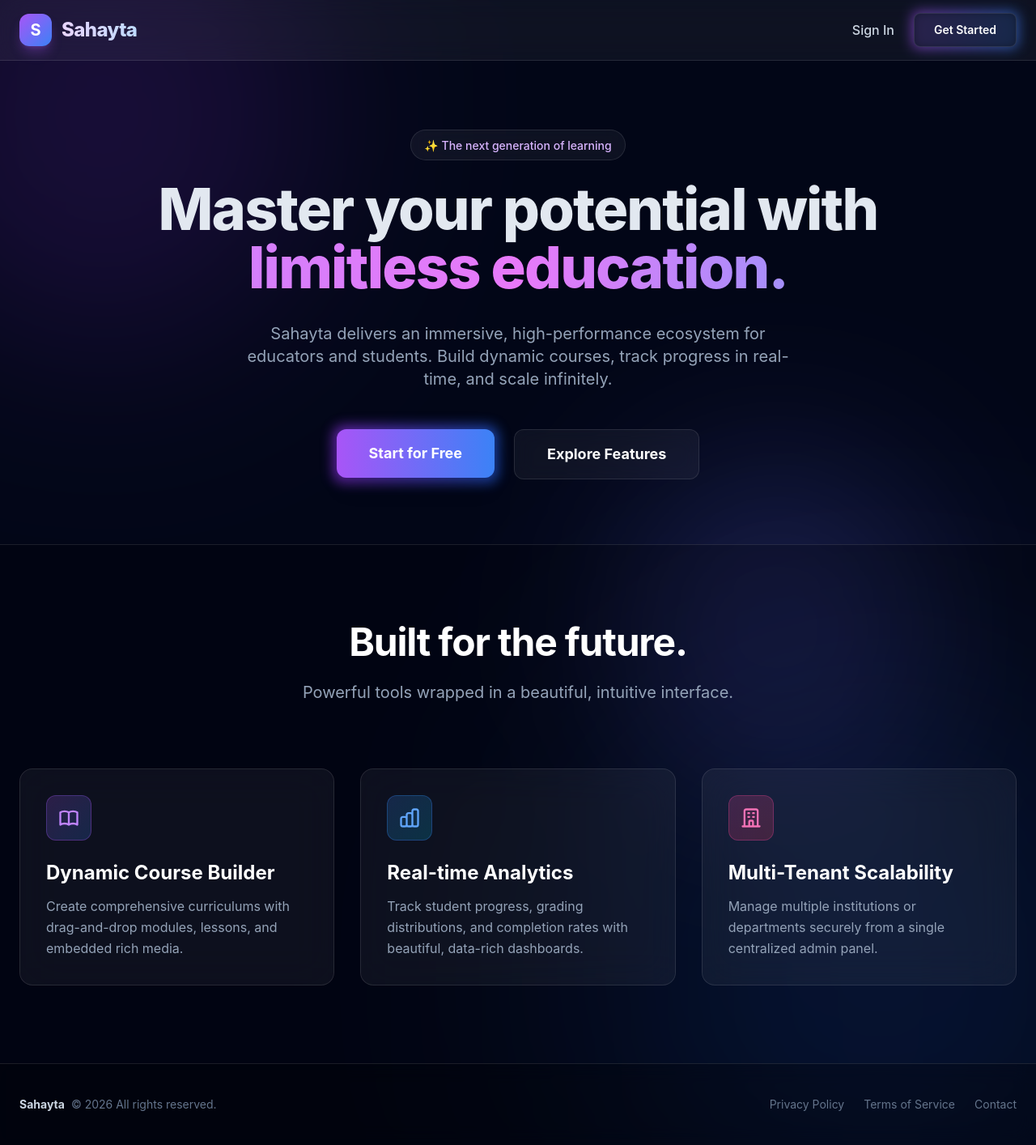
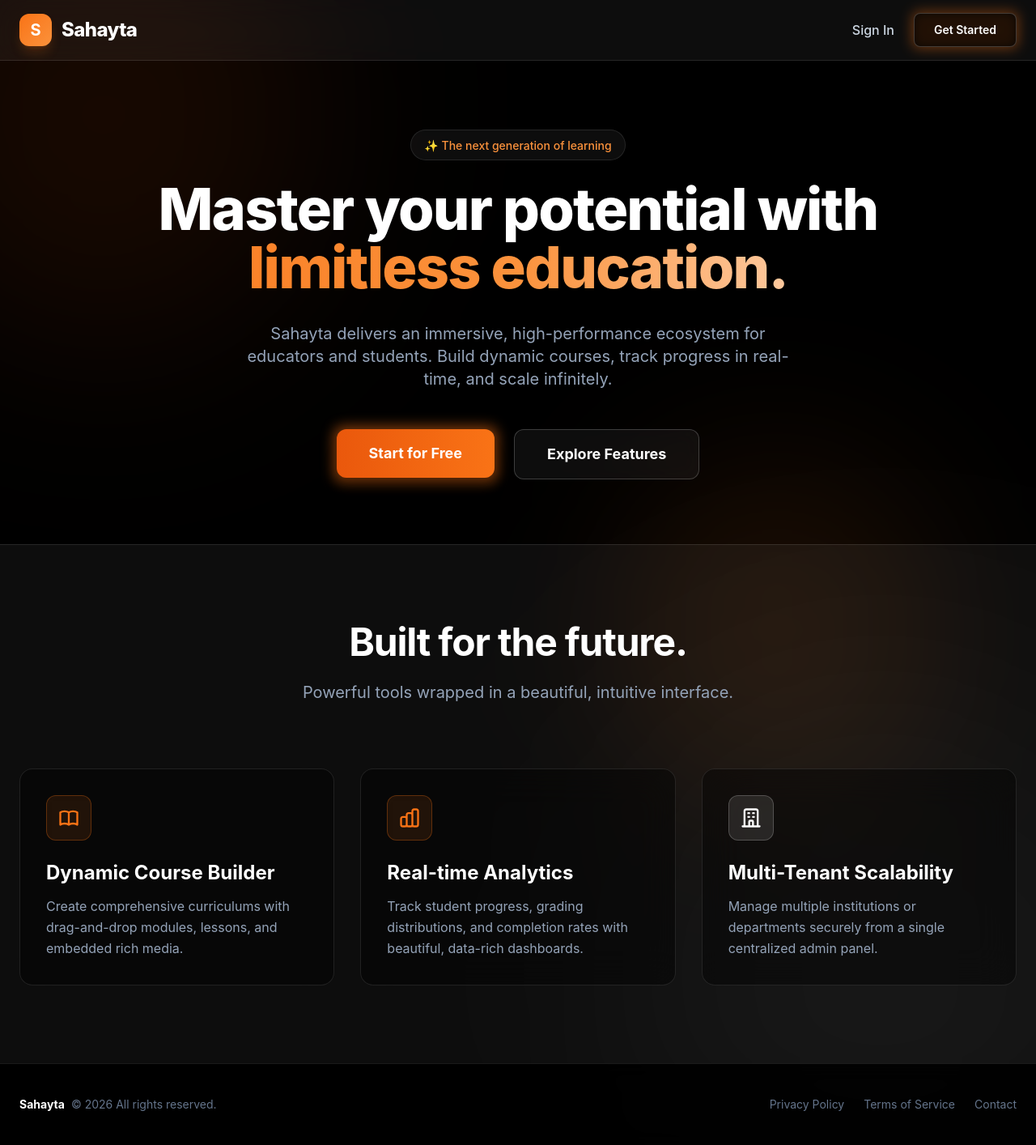
Before and after one commit to kanha077/LMS, a Vue app in the folder frontend/: page / in a window 1280 px wide. Shown: the whole page at 81% size. Built offline with nearby package versions, Linux system fonts and the light colour scheme.

Commit message:
style: update landing page to black, white, and orange theme

```diff
--- a/frontend/src/pages/Landing.vue
+++ b/frontend/src/pages/Landing.vue
@@ -1,24 +1,24 @@
 <template>
-  <div class="min-h-screen bg-slate-950 flex flex-col font-sans relative overflow-hidden text-slate-200">
+  <div class="min-h-screen bg-black flex flex-col font-sans relative overflow-hidden text-slate-200">
 
     <!-- Animated Gradient Background Orbs -->
-    <div class="absolute top-[-10%] left-[-10%] w-[40%] h-[40%] bg-purple-600/30 rounded-full blur-[120px] mix-blend-screen pointer-events-none animate-pulse"></div>
-    <div class="absolute bottom-[-10%] right-[-10%] w-[50%] h-[50%] bg-blue-600/20 rounded-full blur-[150px] mix-blend-screen pointer-events-none"></div>
-    <div class="absolute top-[40%] left-[60%] w-[30%] h-[30%] bg-indigo-500/20 rounded-full blur-[100px] mix-blend-screen pointer-events-none"></div>
+    <div class="absolute top-[-10%] left-[-10%] w-[40%] h-[40%] bg-orange-600/20 rounded-full blur-[120px] mix-blend-screen pointer-events-none animate-pulse"></div>
+    <div class="absolute bottom-[-10%] right-[-10%] w-[50%] h-[50%] bg-white/5 rounded-full blur-[150px] mix-blend-screen pointer-events-none"></div>
+    <div class="absolute top-[40%] left-[60%] w-[30%] h-[30%] bg-orange-500/10 rounded-full blur-[100px] mix-blend-screen pointer-events-none"></div>
 
     <!-- Glassmorphic Navbar -->
     <nav class="w-full fixed top-0 z-50 bg-white/5 backdrop-blur-lg border-b border-white/10 px-6 py-4 flex justify-between items-center">
       <div class="flex items-center space-x-3">
-        <div class="w-10 h-10 bg-gradient-to-br from-purple-500 to-blue-500 rounded-xl flex items-center justify-center shadow-lg shadow-purple-500/30">
+        <div class="w-10 h-10 bg-gradient-to-br from-orange-500 to-orange-400 rounded-xl flex items-center justify-center shadow-lg shadow-orange-500/20">
           <span class="text-white font-bold text-xl">S</span>
         </div>
-        <span class="text-2xl font-extrabold text-transparent bg-clip-text bg-gradient-to-r from-purple-200 to-blue-200 tracking-tight">Sahayta</span>
+        <span class="text-2xl font-extrabold text-white tracking-tight">Sahayta</span>
       </div>
       <div class="space-x-6 flex items-center">
         <router-link to="/login" class="text-slate-300 hover:text-white font-medium transition-colors">Sign In</router-link>
         <router-link to="/register" class="relative group">
-          <div class="absolute -inset-0.5 bg-gradient-to-r from-purple-500 to-blue-500 rounded-lg blur opacity-60 group-hover:opacity-100 transition duration-300"></div>
-          <button class="relative bg-slate-900/80 backdrop-blur-sm border border-white/10 text-white px-6 py-2.5 rounded-lg text-sm font-semibold transition-all">
+          <div class="absolute -inset-0.5 bg-orange-500 rounded-lg blur opacity-40 group-hover:opacity-100 transition duration-300"></div>
+          <button class="relative bg-black/80 backdrop-blur-sm border border-white/20 text-white px-6 py-2.5 rounded-lg text-sm font-semibold transition-all">
             Get Started
           </button>
         </router-link>
@@ -28,12 +28,12 @@
     <!-- Hero Section -->
     <main class="flex-grow flex flex-col items-center justify-center text-center px-4 pt-40 pb-20 relative z-10">
       <div class="inline-block mb-6 px-4 py-1.5 rounded-full bg-white/5 border border-white/10 backdrop-blur-md">
-        <span class="text-sm font-medium text-purple-300">✨ The next generation of learning</span>
+        <span class="text-sm font-medium text-orange-400">✨ The next generation of learning</span>
       </div>
 
-      <h1 class="text-5xl md:text-7xl font-extrabold mb-8 tracking-tight max-w-5xl leading-tight">
+      <h1 class="text-5xl md:text-7xl font-extrabold mb-8 tracking-tight max-w-5xl leading-tight text-white">
         Master your potential with <br />
-        <span class="text-transparent bg-clip-text bg-gradient-to-r from-purple-400 via-fuchsia-400 to-blue-400 animate-gradient">limitless education.</span>
+        <span class="text-transparent bg-clip-text bg-gradient-to-r from-orange-500 via-orange-400 to-white animate-gradient">limitless education.</span>
       </h1>
 
       <p class="text-lg md:text-xl text-slate-400 mb-12 max-w-2xl leading-relaxed">
@@ -42,19 +42,19 @@
 
       <div class="flex flex-col sm:flex-row space-y-4 sm:space-y-0 sm:space-x-6">
         <router-link to="/register" class="relative group">
-          <div class="absolute -inset-1 bg-gradient-to-r from-purple-600 to-blue-600 rounded-xl blur opacity-70 group-hover:opacity-100 transition duration-300"></div>
-          <button class="relative bg-gradient-to-r from-purple-500 to-blue-500 text-white px-10 py-4 rounded-xl text-lg font-bold shadow-xl transition-all hover:scale-105">
+          <div class="absolute -inset-1 bg-orange-500 rounded-xl blur opacity-50 group-hover:opacity-80 transition duration-300"></div>
+          <button class="relative bg-gradient-to-r from-orange-600 to-orange-500 text-white px-10 py-4 rounded-xl text-lg font-bold shadow-xl transition-all hover:scale-105">
             Start for Free
           </button>
         </router-link>
-        <a href="#features" class="bg-white/5 backdrop-blur-md border border-white/10 text-white px-10 py-4 rounded-xl text-lg font-bold hover:bg-white/10 transition-all hover:scale-105">
+        <a href="#features" class="bg-white/5 backdrop-blur-md border border-white/20 text-white px-10 py-4 rounded-xl text-lg font-bold hover:bg-white/10 transition-all hover:scale-105">
           Explore Features
         </a>
       </div>
     </main>
 
     <!-- Features Section -->
-    <section id="features" class="relative z-10 py-24 px-6 border-t border-white/10 bg-black/20">
+    <section id="features" class="relative z-10 py-24 px-6 border-t border-white/10 bg-white/5">
       <div class="max-w-7xl mx-auto">
         <div class="text-center mb-20">
           <h2 class="text-4xl md:text-5xl font-bold text-white tracking-tight">Built for the future.</h2>
@@ -63,8 +63,8 @@
 
         <div class="grid grid-cols-1 md:grid-cols-3 gap-8">
           <!-- Feature 1 -->
-          <div class="p-8 rounded-2xl bg-white/5 backdrop-blur-xl border border-white/10 hover:-translate-y-2 hover:shadow-[0_0_40px_rgba(168,85,247,0.15)] transition-all duration-300 group">
-            <div class="w-14 h-14 bg-gradient-to-br from-purple-500/20 to-blue-500/20 border border-purple-500/30 rounded-xl flex items-center justify-center mb-6 text-purple-400 group-hover:scale-110 transition-transform">
+          <div class="p-8 rounded-2xl bg-black/40 backdrop-blur-xl border border-white/10 hover:-translate-y-2 hover:shadow-[0_0_40px_rgba(249,115,22,0.15)] transition-all duration-300 group">
+            <div class="w-14 h-14 bg-orange-500/10 border border-orange-500/30 rounded-xl flex items-center justify-center mb-6 text-orange-500 group-hover:scale-110 transition-transform">
               <svg xmlns="http://www.w3.org/2000/svg" class="h-7 w-7" fill="none" viewBox="0 0 24 24" stroke="currentColor">
                 <path stroke-linecap="round" stroke-linejoin="round" stroke-width="2" d="M12 6.253v13m0-13C10.832 5.477 9.246 5 7.5 5S4.168 5.477 3 6.253v13C4.168 18.477 5.754 18 7.5 18s3.332.477 4.5 1.253m0-13C13.168 5.477 14.754 5 16.5 5c1.747 0 3.332.477 4.5 1.253v13C19.832 18.477 18.247 18 16.5 18c-1.746 0-3.332.477-4.5 1.253" />
               </svg>
@@ -74,8 +74,8 @@
           </div>
 
           <!-- Feature 2 -->
-          <div class="p-8 rounded-2xl bg-white/5 backdrop-blur-xl border border-white/10 hover:-translate-y-2 hover:shadow-[0_0_40px_rgba(59,130,246,0.15)] transition-all duration-300 group">
-            <div class="w-14 h-14 bg-gradient-to-br from-blue-500/20 to-cyan-500/20 border border-blue-500/30 rounded-xl flex items-center justify-center mb-6 text-blue-400 group-hover:scale-110 transition-transform">
+          <div class="p-8 rounded-2xl bg-black/40 backdrop-blur-xl border border-white/10 hover:-translate-y-2 hover:shadow-[0_0_40px_rgba(249,115,22,0.15)] transition-all duration-300 group">
+            <div class="w-14 h-14 bg-orange-500/10 border border-orange-500/30 rounded-xl flex items-center justify-center mb-6 text-orange-500 group-hover:scale-110 transition-transform">
               <svg xmlns="http://www.w3.org/2000/svg" class="h-7 w-7" fill="none" viewBox="0 0 24 24" stroke="currentColor">
                 <path stroke-linecap="round" stroke-linejoin="round" stroke-width="2" d="M9 19v-6a2 2 0 00-2-2H5a2 2 0 00-2 2v6a2 2 0 002 2h2a2 2 0 002-2zm0 0V9a2 2 0 012-2h2a2 2 0 012 2v10m-6 0a2 2 0 002 2h2a2 2 0 002-2m0 0V5a2 2 0 012-2h2a2 2 0 012 2v14a2 2 0 01-2 2h-2a2 2 0 01-2-2z" />
               </svg>
@@ -85,8 +85,8 @@
           </div>
 
           <!-- Feature 3 -->
-          <div class="p-8 rounded-2xl bg-white/5 backdrop-blur-xl border border-white/10 hover:-translate-y-2 hover:shadow-[0_0_40px_rgba(236,72,153,0.15)] transition-all duration-300 group">
-            <div class="w-14 h-14 bg-gradient-to-br from-pink-500/20 to-rose-500/20 border border-pink-500/30 rounded-xl flex items-center justify-center mb-6 text-pink-400 group-hover:scale-110 transition-transform">
+          <div class="p-8 rounded-2xl bg-black/40 backdrop-blur-xl border border-white/10 hover:-translate-y-2 hover:shadow-[0_0_40px_rgba(249,115,22,0.15)] transition-all duration-300 group">
+            <div class="w-14 h-14 bg-white/10 border border-white/20 rounded-xl flex items-center justify-center mb-6 text-white group-hover:scale-110 transition-transform">
               <svg xmlns="http://www.w3.org/2000/svg" class="h-7 w-7" fill="none" viewBox="0 0 24 24" stroke="currentColor">
                 <path stroke-linecap="round" stroke-linejoin="round" stroke-width="2" d="M19 21V5a2 2 0 00-2-2H7a2 2 0 00-2 2v16m14 0h2m-2 0h-5m-9 0H3m2 0h5M9 7h1m-1 4h1m4-4h1m-1 4h1m-5 10v-5a1 1 0 011-1h2a1 1 0 011 1v5m-4 0h4" />
               </svg>
@@ -99,16 +99,16 @@
     </section>
 
     <!-- Footer -->
-    <footer class="relative z-10 bg-black/40 py-10 px-6 border-t border-white/10 backdrop-blur-md">
+    <footer class="relative z-10 bg-black/80 py-10 px-6 border-t border-white/10 backdrop-blur-md">
       <div class="max-w-7xl mx-auto flex flex-col md:flex-row justify-between items-center text-slate-500 text-sm">
         <div class="mb-4 md:mb-0 flex items-center space-x-2">
-          <span class="font-bold text-slate-300">Sahayta</span>
+          <span class="font-bold text-white">Sahayta</span>
           <span>&copy; 2026 All rights reserved.</span>
         </div>
         <div class="space-x-6">
-          <a href="#" class="hover:text-white transition-colors">Privacy Policy</a>
-          <a href="#" class="hover:text-white transition-colors">Terms of Service</a>
-          <a href="#" class="hover:text-white transition-colors">Contact</a>
+          <a href="#" class="hover:text-orange-400 transition-colors">Privacy Policy</a>
+          <a href="#" class="hover:text-orange-400 transition-colors">Terms of Service</a>
+          <a href="#" class="hover:text-orange-400 transition-colors">Contact</a>
         </div>
       </div>
     </footer>
```
